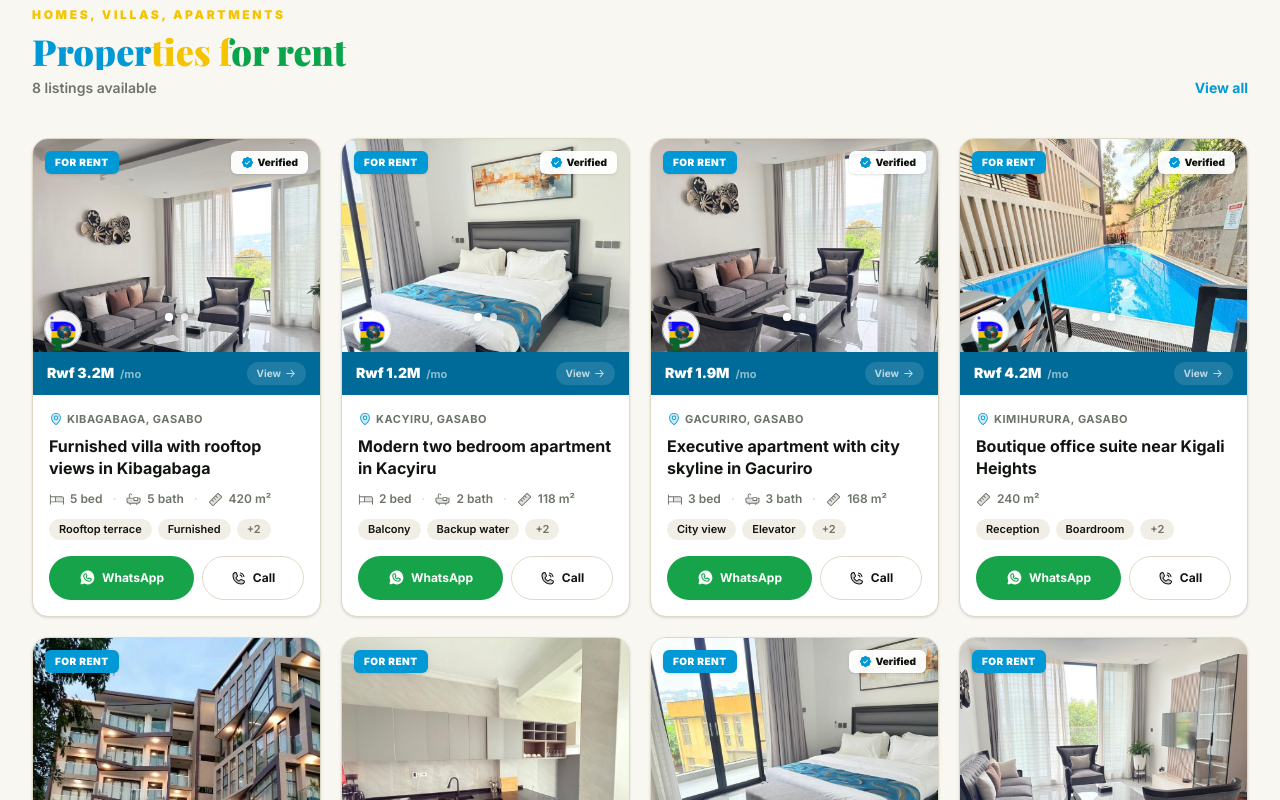
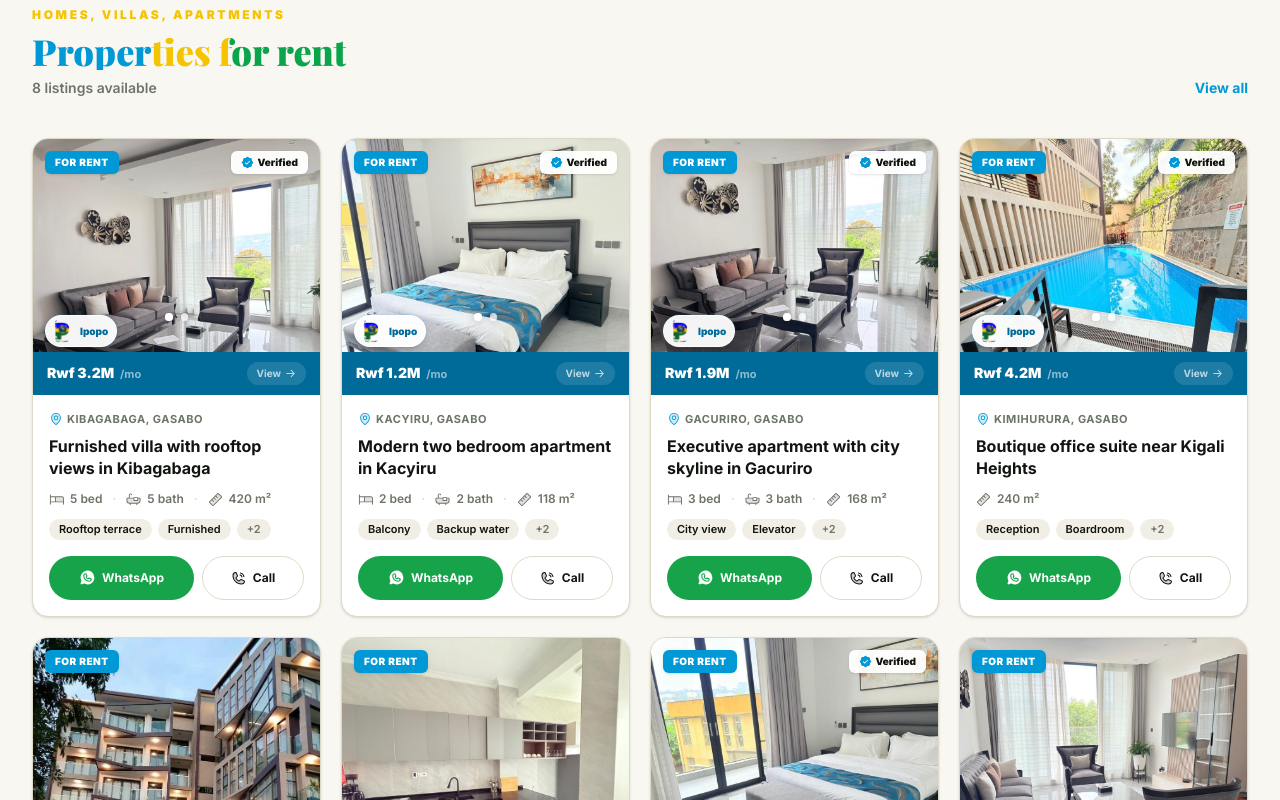
Before and after one commit to luckyusY/ipoporwanda, a Next.js app: page / in a window 1280 px wide. Shown: the part 1820-2620 px from the top of the page. Built offline with nearby package versions, Linux system fonts and the light colour scheme; no server answers; the database is empty.

Commit message:
Refine product card brand badge

```diff
--- a/src/components/property-card.tsx
+++ b/src/components/property-card.tsx
@@ -54,14 +54,17 @@ export function PropertyCard({
         )}
 
         {/* Price strip — bottom of image */}
-        <span className="absolute left-3 bottom-12 z-20 grid size-9 place-items-center rounded-full bg-white/95 p-1 shadow-lg ring-1 ring-white/70" aria-label="Ipopo Rwanda listing">
+        <span className="absolute left-3 bottom-12 z-20 inline-flex h-8 items-center gap-1.5 rounded-full border border-white/80 bg-white/95 py-1 pl-1 pr-2 shadow-lg shadow-black/20 ring-1 ring-brand/10 backdrop-blur" aria-label="Ipopo Rwanda listing">
           <Image
             src="/logo.png"
             alt=""
-            width={28}
-            height={28}
-            className="h-full w-full object-contain"
+            width={24}
+            height={24}
+            className="size-6 rounded-full object-contain"
           />
+          <span className="text-[10px] font-black leading-none text-brand-dark">
+            Ipopo
+          </span>
         </span>
 
         <div className="absolute inset-x-0 bottom-0 z-20 flex items-center justify-between bg-brand-dark px-3.5 py-2.5">
```
